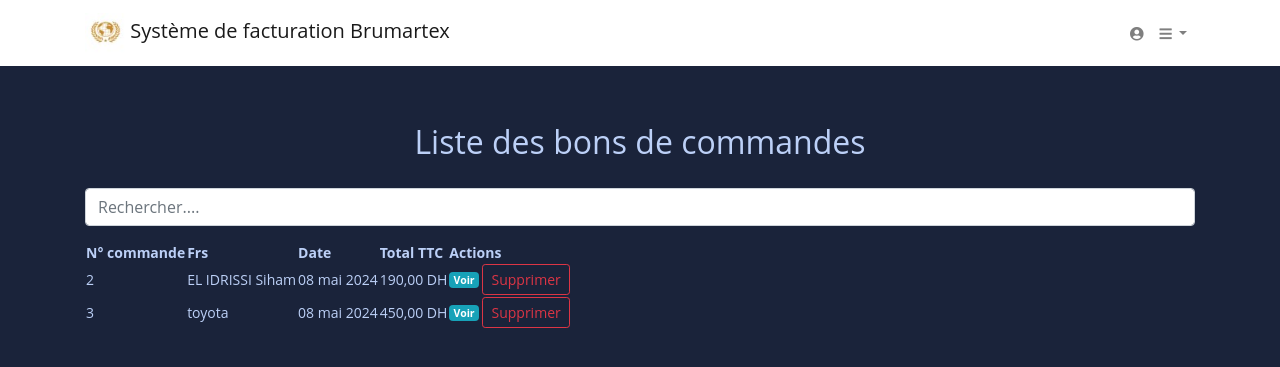
After one commit to sihamidrissi/fact_app, a Django app: page /commande_list/ in a window 1280 px wide. The commit adds this page. Shown: the top 367 px of the page. Run offline with Django 5.2, Linux system fonts and the light colour scheme; data comes from the database, SQL or seed files in the repository; both versions use the stored data as it was after the commit; some libraries are stand-ins or nearby versions.

Commit message:
Delete commande

```diff
--- a/fact_app/admin.py
+++ b/fact_app/admin.py
@@ -20,3 +20,4 @@ class AdminInvoice(admin.ModelAdmin):
 admin.site.register(Customer, AdminCustomer)
 admin.site.register(Invoice, AdminInvoice)
 admin.site.register(Article)
+admin.site.register(Commande)
--- a/fact_app/models.py
+++ b/fact_app/models.py
@@ -116,7 +116,7 @@ class Commande(models.Model):
      save_by = models.ForeignKey(User, on_delete=models.PROTECT)
      commande_date_time = models.DateTimeField(auto_now_add=True)
 
-     total = models.DecimalField(max_digits=10000, decimal_places=2)
+
 
      last_updated_date = models.DateTimeField(null=True, blank=True)
      commande_number = models.PositiveIntegerField(
--- a/fact_app/urls.py
+++ b/fact_app/urls.py
@@ -17,6 +17,15 @@ urlpatterns = [
     path('generate-pdf/<int:invoice_id>/', views.generate_pdf, name='generate_pdf'),
     path('admin/', admin.site.urls),
     path('commande/', views.AddCommandeView.as_view(), name='commande'),
+    path('commande_list/', views.CommandeListView.as_view(), name='commande_list'),
+    path('bon_commande/<int:pk>/', views.CommandeDetailView.as_view(), name='bon_commande'),
+
+    path('delete_commande/<int:commande_number>', views.delete_commande, name='delete_commande'),
+
+
+
+
+
 
 
 
--- a/fact_app/views.py
+++ b/fact_app/views.py
@@ -139,47 +139,78 @@ class AddCustomerView(LoginRequiredMixin, View):
 from django.views.generic import TemplateView
 
 class AddCommandeView(TemplateView):
-     """Add a new commande view"""
-     template_name="commande.html"
-     customers = Customer.objects.select_related('save_by').all()
+    """Add a new commande view"""
+    template_name = "commande.html"
 
-     def get(self, request, *args, **kwargs):
-         context = {'customers': self.customers}  # Use self.customers
-         return render(request, self.template_name, context)
+    def get(self, request, *args, **kwargs):
+        customers = Customer.objects.all()
+        context = {'customers': customers}
+        return render(request, self.template_name, context)
 
-
-     def post(self, request, *args, **kwargs):
-        data = {
-            'customer': request.POST.get('customer'),
-            'commande_number': request.POST.get('commande_number'),
-            'ref': request.POST.get('ref'),
-            'designation': request.POST.get('designation'),
-            'Poids': request.POST.get('Poids'),
-            'Qt': request.POST.get('Qt'),
-            'Prix ': request.POST.get('Prix'),
-            'Montant_HT': request.POST.get('Montant_HT'),
-            'Total_HT': request.POST.get('Total_HT'),
-            'Total_TTC': request.POST.get('Total_TTC'),
-            'save_by': request.user
-        }
+    def post(self, request, *args, **kwargs):
+        customer_id = request.POST.get('customer')
+        commande_number = request.POST.get('commande_number')
+        ref = request.POST.get('ref')
+        designation = request.POST.get('designation')
+        poids = request.POST.get('Poids')
+        quantite = request.POST.get('quantite')
+        prix = request.POST.get('Prix')
+        montant_ht = request.POST.get('Montant_HT')
+        total_ht = request.POST.get('Total_HT')
+        total_ttc = request.POST.get('Total_TTC')
 
         try:
-            created = Commande.objects.create(**data)
+            customer = Customer.objects.get(id=customer_id)
+            save_by = request.user
 
-            if created:
-                messages.success(request, "Le bon de commande est enregistré avec succès.")
-            else:
-                messages.error(request, "Désolé, veuillez réessayer. Les données envoyées sont corrompues.")
+            Commande.objects.create(
+                customer=customer,
+                commande_number=commande_number,
+                ref=ref,
+                designation=designation,
+                Poids=poids,
+                Qt=quantite,
+                Prix=prix,
+                Montant_HT=montant_ht,
+                Total_HT=total_ht,
+                Total_TTC=total_ttc,
+                save_by=save_by
+            )
+            messages.success(request, "Le bon de commande a été enregistré avec succès.")
         except Exception as e:
-            messages.error(request, f"Désolé, notre système a détecté les problèmes suivants: {e}.")
+            messages.error(request, f"Une erreur s'est produite lors de l'enregistrement du bon de commande: {e}")
 
-        return render(request, self.template_name)
+        return redirect('commande')
 
 
 
+class CommandeListView(TemplateView):
+    """View to display list of submitted commandes."""
+    template_name = 'commande_list.html'
+
+    def get_context_data(self, **kwargs):
+        context = super().get_context_data(**kwargs)
+        commandes = Commande.objects.all()
+        context['commandes'] = commandes
+        return context
+
+from django.shortcuts import get_object_or_404
+
+def delete_commande(request, commande_number):
+    commande = get_object_or_404(Commande, commande_number=commande_number)
+    commande.delete()
+    return redirect('commande_list')
 
 
+from django.views.generic import DetailView
+from .models import Commande
 
+
+class CommandeDetailView(DetailView):
+    model = Commande
+    template_name = 'bon_commande.html'  # Replace 'voir_commande.html' with your actual template name
+    context_object_name = 'commande'
+    pk_url_kwarg = 'pk'
 
 class AddInvoiceView(LoginRequiredMixin, View):
     """Add a new invoice view"""
--- a/templates/add_customer.html
+++ b/templates/add_customer.html
@@ -4,7 +4,7 @@
 <div class="container py-5">
     <div class="card">
         <div class="card-header bg-dark text-white">
-            <h1 class="text-capitalize text-center m-0">Création d'un nouveau client</h1>
+            <h1 class="text-capitalize text-center m-0">Création d'un nouveau client/Fournisseur</h1>
         </div>
         <div class="card-body">
             <form method="post">
--- a/templates/base.html
+++ b/templates/base.html
@@ -84,8 +84,10 @@
                             <div class="dropdown-menu">
 
                                 <a class="dropdown-item" href="{% url 'add-invoice' %}">Une nouvelle facture</a>
-                                <a class="dropdown-item" href="{% url 'add_customer' %}">Un nouveau client</a>
+                                <a class="dropdown-item" href="{% url 'add_customer' %}">Un nouveau client/Frs</a>
                                 <a class="dropdown-item" href="{% url 'commande' %}">Bon de commande</a>
+                                <a class="dropdown-item" href="{% url 'commande_list' %}"> Listes des bon de commande</a>
+
                                 <!-- Link to Django admin -->
                                 <a class="dropdown-item" href="/admin/">Admin</a>
                                 <!-- End link to Django admin -->
--- a/templates/commande.html
+++ b/templates/commande.html
@@ -14,7 +14,7 @@
         <div class="form-group">
             <label for="customer">Client</label>
             <select name="customer" class="form-control selectpicker" id="customer" data-live-search="true" title="Choisissez le client..." required>
-                <option selected disabled>Choisissez le client...</option>
+                <option selected disabled>Choisissez le fournisseur...</option>
                 {% for customer in customers %}
                     <option value="{{ customer.id }}">{{ customer.name }}</option>
                 {% endfor %}
--- /dev/null
+++ b/templates/commande_list.html
@@ -0,0 +1,64 @@
+{% extends "base.html" %}
+{% load static %}
+{% load l10n %} <!-- Load l10n tag to enable date localization -->
+<html lang="fr">
+<head>
+    <meta charset="UTF-8">
+    <meta name="viewport" content="width=device-width, initial-scale=1.0">
+    <title>Commande List</title>
+    <style>
+        table {
+            width: 100%;
+            border-collapse: collapse;
+        }
+        th, td {
+            padding: 8px;
+            text-align: left;
+            border-bottom: 1px solid #ddd;
+        }
+        th {
+            background-color: #f2f2f2;
+        }
+    </style>
+</head>
+{% block content %}
+<br><br>
+
+<h2 class="text-center">Liste des bons de commandes</h2>
+<br>
+
+<div class="form-group">
+    <input id="search" class="form-control" type="text" placeholder="Rechercher....">
+</div>
+
+<table>
+    <thead>
+        <tr>
+            <th>N° commande</th>
+            <th>Frs</th>
+            <th>Date</th>
+            <th>Total TTC</th>
+            <th scope="col">Actions</th> <!-- Changed to plural -->
+
+        </tr>
+    </thead>
+    <tbody>
+        {% for commande in commandes %}
+            <tr>
+                <td>{{ commande.commande_number }}</td>
+                <td>{{ commande.customer.name }}</td>
+                <td>{{ commande.commande_date_time|date:"d F Y"|localize }}</td>
+                <td>{{ commande.Total_TTC }} DH</td>
+                <td>
+                    <!-- Bouton pour voir la commande -->
+                    <a href="{% url 'bon_commande' commande.pk %}" class="badge text-white bg-info" title="Voir">Voir</a>
+                    <a href="{% url 'delete_commande' commande.id  %}" class ="btn btn-outline-danger btn-sm">Supprimer </a>
+
+                </td>
+            </tr>
+        {% endfor %}
+
+    </tbody>
+</table>
+
+{% endblock %}
```
Also changed, not shown: templates/bon_commande.html (added, +200 -0 lines), db.sqlite3, fact_app/migrations/0012_commande.py (added), fact_app/migrations/0013_remove_commande_total.py (added).
